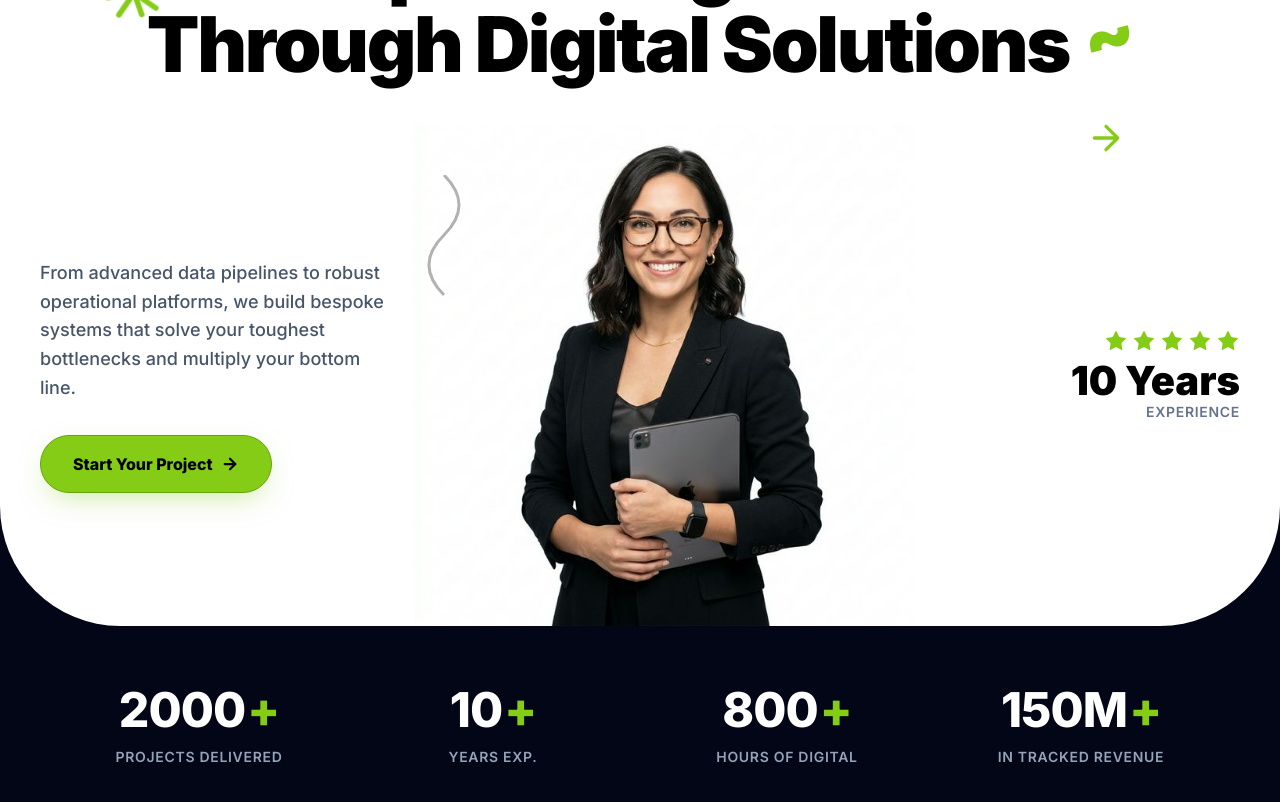
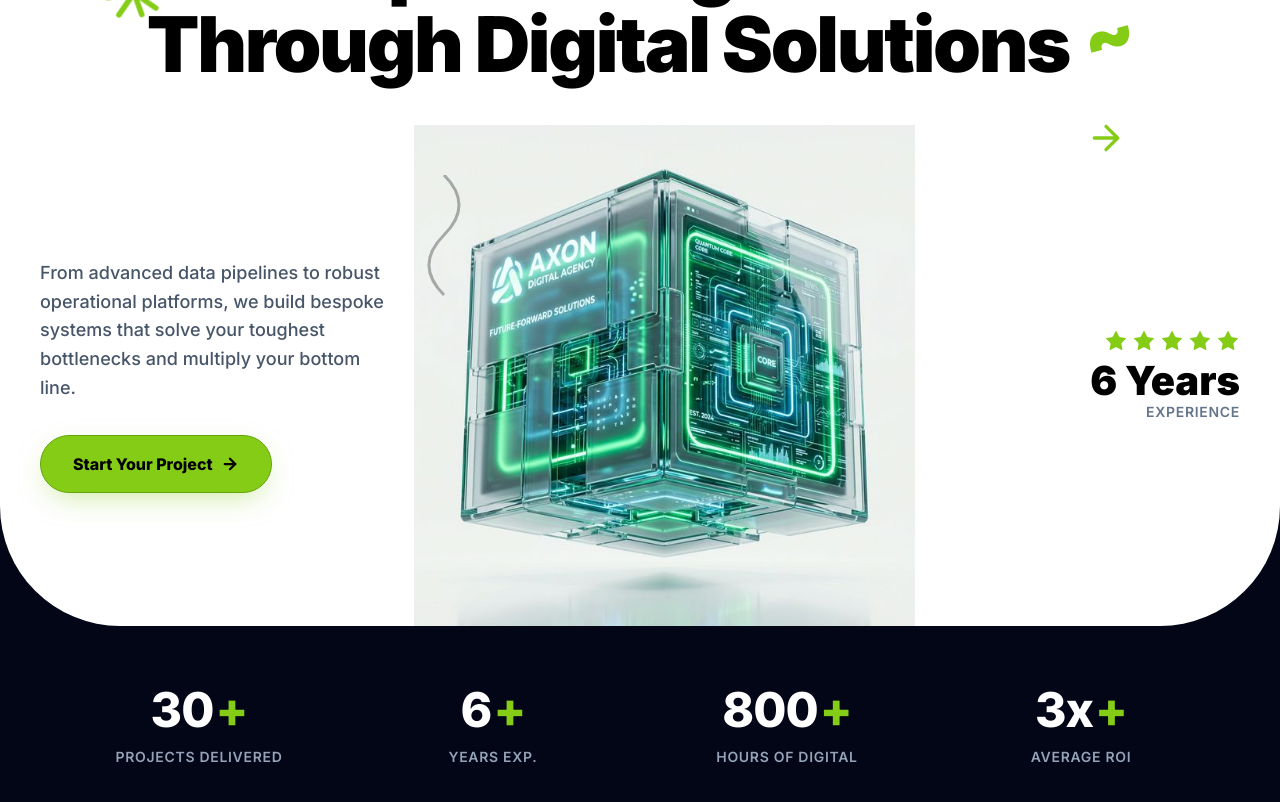
Before and after one commit to Alonsohazed/webportfoliodigitalservices, a React (Vite) app: page / in a window 1280 px wide. Shown: the part 260-1062 px from the top of the page. Built offline with nearby package versions, Linux system fonts and the light colour scheme.

Commit message:
feat: replace hero photo with abstract tech cube and update hero stats to 30+, 6 yrs, 3x roi

```diff
--- a/src/components/Hero.tsx
+++ b/src/components/Hero.tsx
@@ -2,10 +2,10 @@ import { useEffect, useRef, useState } from 'react'
 import { ArrowRight, Star } from 'lucide-react'
 
 const stats = [
-    { value: '2000+', label: 'Projects Delivered' },
-    { value: '10+', label: 'Years Exp.' },
+    { value: '30+', label: 'Projects Delivered' },
+    { value: '6+', label: 'Years Exp.' },
     { value: '800+', label: 'Hours of Digital' },
-    { value: '150M+', label: 'In Tracked Revenue' },
+    { value: '3x', label: 'Average ROI' },
 ]
 
 export default function Hero() {
@@ -136,8 +136,8 @@ export default function Hero() {
                             </svg>
 
                             <img
-                                src="/hero-person.png"
-                                alt="Smiling tech professional looking confident"
+                                src="/hero-abstract.png"
+                                alt="3D floating tech cube"
                                 style={{
                                     maxWidth: '100%',
                                     height: 'auto',
@@ -165,7 +165,7 @@ export default function Hero() {
                                     {[1, 2, 3, 4, 5].map(i => <Star key={i} size={24} fill="currentColor" stroke="none" />)}
                                 </div>
                                 <div style={{ fontSize: '2.5rem', fontWeight: 900, color: '#000', lineHeight: 1 }}>
-                                    10 Years
+                                    6 Years
                                 </div>
                                 <div style={{ fontSize: '0.875rem', fontWeight: 600, color: '#64748b', textTransform: 'uppercase', letterSpacing: '0.05em' }}>
                                     Experience
```
Also changed, not shown: public/hero-abstract.png (added).
